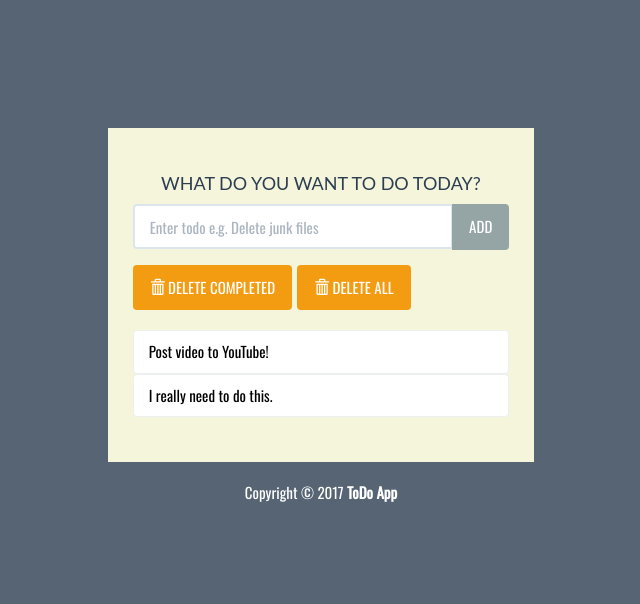
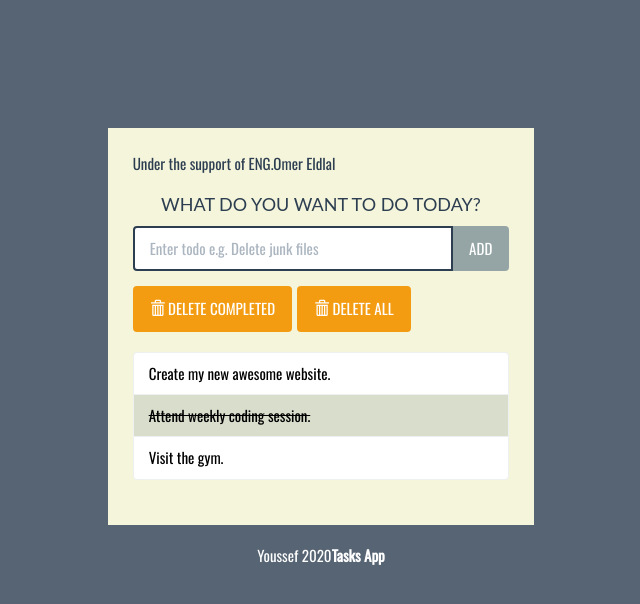
Before and after one commit to PrettyPrinted/django_todo_app, a Django app: page / in a window 1280 px wide. Shown: the top 604 px of the page, without its empty margins (319-959 px from the left). Run offline with Django 3.2, Linux system fonts and the light colour scheme; data comes from the database, SQL or seed files in the repository; some libraries are stand-ins or nearby versions.

Commit message:
Update index.html

```diff
--- a/todo/templates/todo/index.html
+++ b/todo/templates/todo/index.html
@@ -1,17 +1,23 @@
-{% load static %}
 <!DOCTYPE html>
 <html lang="en">
 	<head>
 		<meta charset="utf-8">
 		<meta http-equiv="X-UA-Compatible" content="IE=edge">
 		<meta name="viewport" content="width=device-width, initial-scale=1">
-		<title>ToDo App</title>
+		<title>Youssef First App</title>
 
 		<link href="https://fonts.googleapis.com/css?family=Oswald" rel="stylesheet">
 
 		<!-- Bootstrap CSS -->
-		<link rel="stylesheet" href="{% static 'todo/bs/css/flatly.min.css' %}" />
-		<link rel="stylesheet" href="{% static 'todo/styles.css' %}" />
+		<link rel="stylesheet" href="./bs/css/flatly.min.css" />
+		<link rel="stylesheet" href="./styles.css" />
+
+		<!-- HTML5 Shim and Respond.js IE8 support of HTML5 elements and media queries -->
+		<!-- WARNING: Respond.js doesn't work if you view the page via file:// -->
+		<!--[if lt IE 9]>
+			<script src="https://oss.maxcdn.com/libs/html5shiv/3.7.2/html5shiv.min.js"></script>
+			<script src="https://oss.maxcdn.com/libs/respond.js/1.4.2/respond.min.js"></script>
+		<![endif]-->
 	</head>
 	<body>
 
@@ -19,13 +25,15 @@
 
 			<div class="row">
 				<div class="col-lg-4 col-lg-offset-4" id="content">
+					<p>Under the support of ENG.Omer Eldlal</p>
 					<h2>WHAT DO YOU WANT TO DO TODAY?</h2>
 
-					<form action="{% url 'add' %}" method="POST" role="form">
-						{% csrf_token %}
+					<form action="#" method="POST" role="form">
+
 						<div class="form-group">
 							<div class="input-group">
-							  {{ form.text }}
+							  <input type="text" class="form-control" placeholder="Enter todo e.g. Delete junk files" aria-label="Todo" aria-describedby="add-btn"
+								 autofocus>
 							  <span class="input-group-btn">
 								  <button type="submit" class="btn btn-default" id="add-btn">ADD</button>
 							  </span>
@@ -37,27 +45,23 @@
 						<div class="col-lg-12">
 							<div class="btn-toolbar">
 								<div class="btn-group">
-									<a href="{% url 'deletecomplete' %}"><button type="button" class="btn btn-warning">
+									<button type="button" class="btn btn-warning">
 										<i class="glyphicon glyphicon-trash"></i> DELETE COMPLETED
-									</button></a>
+									</button>
 								</div>
 								<div class="btn-group">
-									<a href="{% url 'deleteall' %}"><button type="button" class="btn btn-warning">
+									<button type="button" class="btn btn-warning">
 										<i class="glyphicon glyphicon-trash"></i> DELETE ALL
-									</button></a>
+									</button>
 								</div>
 							</div>
 						</div>
 					</div>
 
 					<ul class="list-group t20">
-						{% for todo in todo_list %}
-							{% if todo.complete %}
-							<li class="list-group-item todo-completed">{{ todo.text }}</li>
-							{% else %}
-							<a href="{% url 'complete' todo.id %}"><li class="list-group-item">{{ todo.text }}</li></a>
-							{% endif %}
-						{% endfor %}
+						<li class="list-group-item">Create my new awesome website.</li>
+						<li class="list-group-item todo-completed">Attend weekly coding session.</li>
+						<li class="list-group-item">Visit the gym.</li>
 					</ul>
 				</div>
 			</div>
@@ -65,10 +69,15 @@
 			<footer>
 				<div class="row pad">
 					<div class="col-lg-12 text-center">
-						Copyright &copy; 2017 <strong>ToDo App</strong>
+						Youssef 2020<strong>Tasks App</strong>
 					</div>
 				</div>
 			</footer>
 		</div>
+
+		<!-- jQuery -->
+		<script src="./bs/js/jquery.min.js"></script>
+		<!-- Bootstrap JavaScript -->
+		<script src="./bs/js/bootstrap.min.js"></script>
 	</body>
 </html>
```
